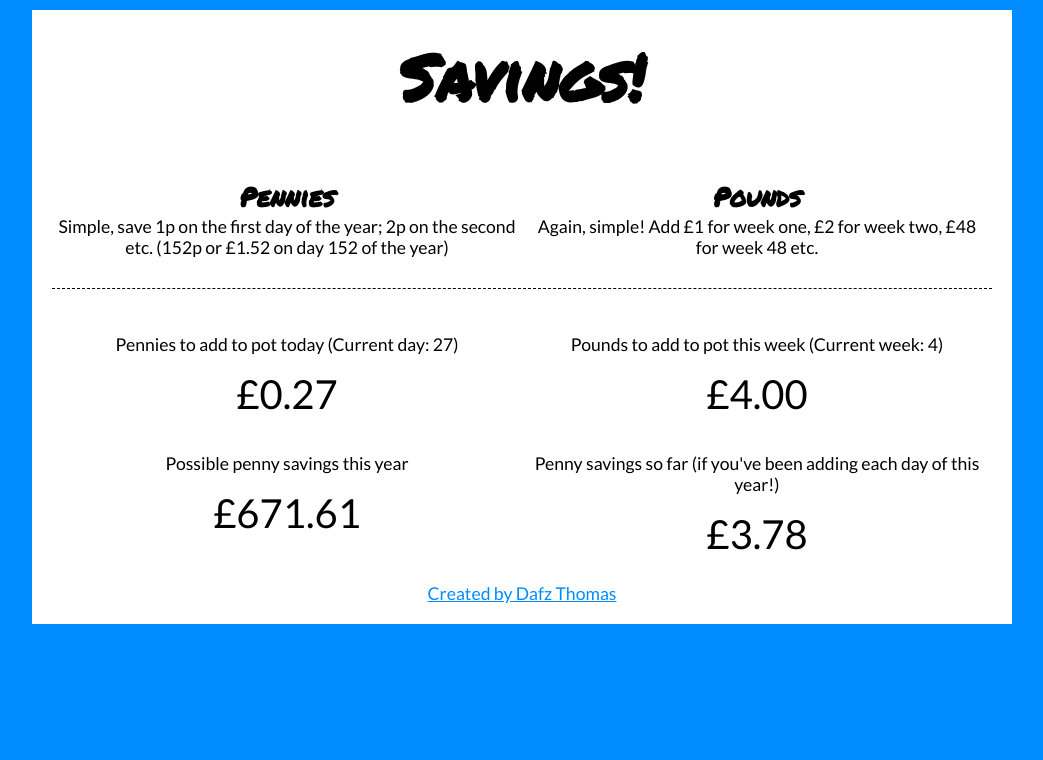
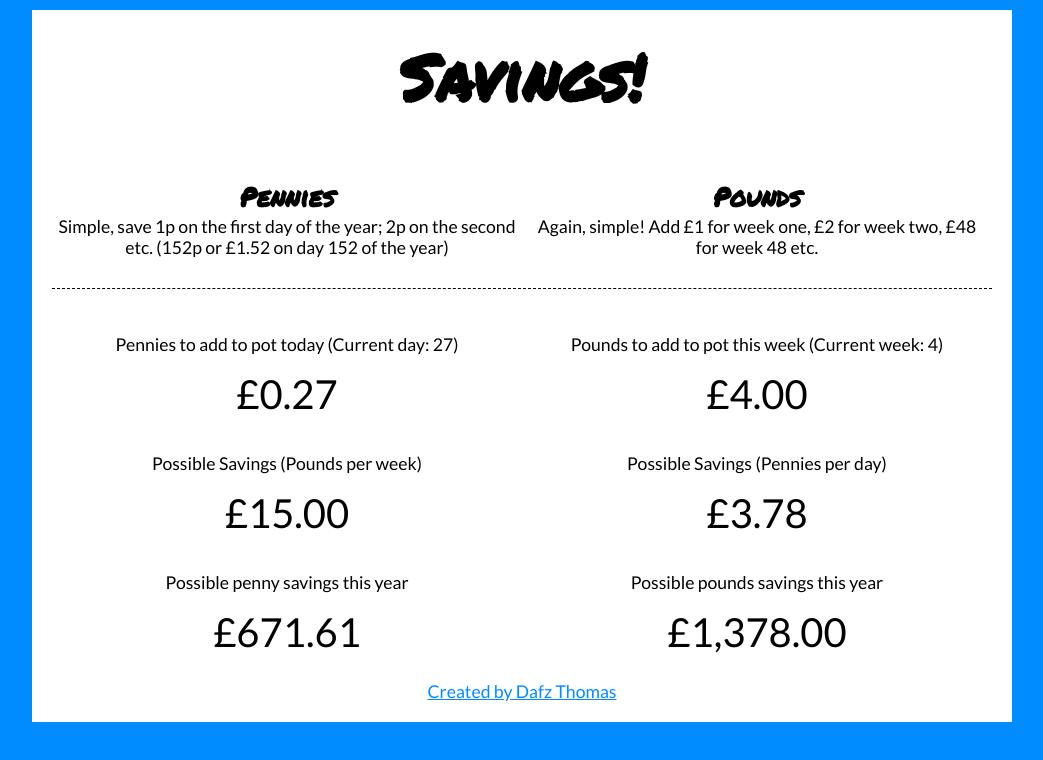
Before and after one commit to dafzthomas/savings, a plain HTML site: page index.html in a window 1280 px wide. Shown: the whole page, without its empty margins (118-1161 px from the left). Drawn offline with Linux system fonts and the light colour scheme.

Commit message:
Updated styles, added totals, and improvements.

```diff
--- a/index.html
+++ b/index.html
@@ -31,13 +31,21 @@
                     <p>Pounds to add to pot this week (Current week: <span id="currentWeek"></span>)</p>
                     <div class="monies">£<span id="possibleSavingsPennyThisWeekElement">Oops I don't know! Please enable JavaScript</span></div>
                 </div>
+                <div class="savings possible-week">
+                    <p>Possible Savings (Pounds per week)</p>
+                    <div class="monies">£<span id="possibleSavingsPoundsThisWeekElement">Oops I don't know! Please enable JavaScript</span></div>
+                </div>
+                <div class="savings savings-so-far">
+                    <p>Possible Savings (Pennies per day)</p>
+                    <div class="monies">£<span id="pennySavingsSoFar">Oops I don't know! Please enable JavaScript</span></div>
+                </div>
                 <div class="savings possible-savings">
                     <p>Possible penny savings this year</p>
                     <div class="monies">£<span id="possiblePennySaving">Oops I don't know! Please enable JavaScript</span></div>
                 </div>
-                <div class="savings savings-so-far">
-                    <p>Penny savings so far (if you've been adding each day of this year!)</p>
-                    <div class="monies">£<span id="pennySavingsSoFar">Oops I don't know! Please enable JavaScript</span></div>
+                <div class="savings possible-pounds-savings">
+                    <p>Possible pounds savings this year</p>
+                    <div class="monies">£<span id="possibleSavingsPoundsElement">Oops I don't know! Please enable JavaScript</span></div>
                 </div>
             </div>
             <footer>
--- a/script.js
+++ b/script.js
@@ -66,6 +66,7 @@ var runMaths = function () {
     var possiblePennySavedElement = document.getElementById('possiblePennySaving');
     var pennySavingsSoFar = document.getElementById('pennySavingsSoFar');
     var possibleSavingsPennyThisWeekElement = document.getElementById('possibleSavingsPennyThisWeekElement');
+    var possibleSavingsPoundsThisWeekElement = document.getElementById('possibleSavingsPoundsThisWeekElement');
     var addToday = document.getElementById('addToday');
 
     var animOptions = {
@@ -129,6 +130,25 @@ var runMaths = function () {
         var possibleSavingsPennyThisWeekAnim = new countUp("possibleSavingsPennyThisWeekElement", 0, possibleSavingsPennyThisWeek, 2, 2.5, animOptions);
         possibleSavingsPennyThisWeekAnim.start();
     }
+
+    var poundsSavingsArray = [];
+    var addThis = null;
+    for (var i = 1; i < 53; i++) {
+        addThis += i;
+
+        poundsSavingsArray.push(addThis);
+    }
+
+    console.log('poundsSavingsArray', poundsSavingsArray);
+
+    var possibleSavingsPoundsThisWeek = poundsSavingsArray[currentWeek];
+    var possibleSavingsPoundsThisWeekAnim = new countUp("possibleSavingsPoundsThisWeekElement", 0, possibleSavingsPoundsThisWeek, 2, 2.5, animOptions);
+    possibleSavingsPoundsThisWeekAnim.start();
+
+    var possibleSavingsPounds = poundsSavingsArray[poundsSavingsArray.length -1];
+    var possibleSavingsPoundsAnim = new countUp("possibleSavingsPoundsElement", 0, possibleSavingsPounds, 2, 2.5, animOptions);
+    possibleSavingsPoundsAnim.start();
+
 };
 
 runMaths();
--- a/style.css
+++ b/style.css
@@ -68,9 +68,21 @@ footer a {
     margin-top: 35px;
 }
 
+.remember {
+
+}
+
+.remember h2{
+    text-align: center;
+}
+
 @media screen and (max-width: 535px) {
     .content h1 {
         font-size: 3rem;
+    }
+
+    .content .savings {
+        min-width: 100%;
     }
 }
 
```
